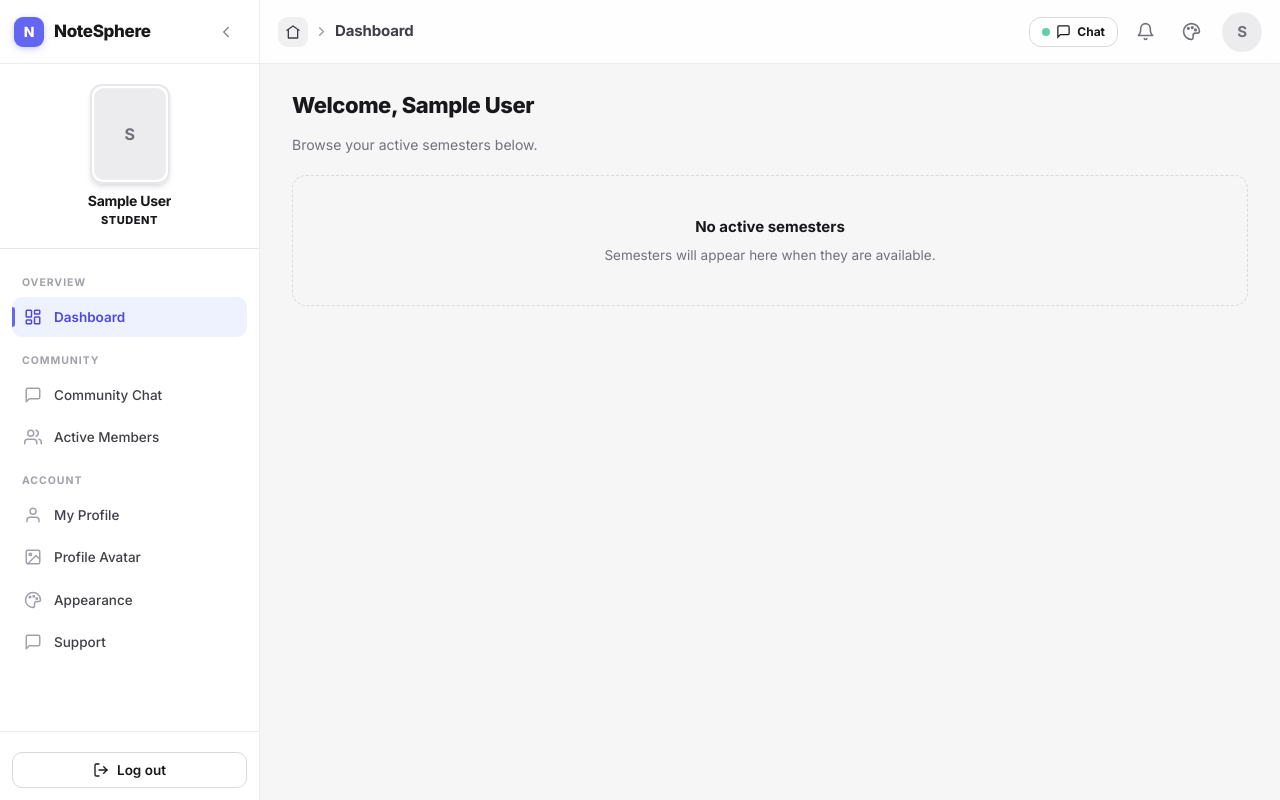
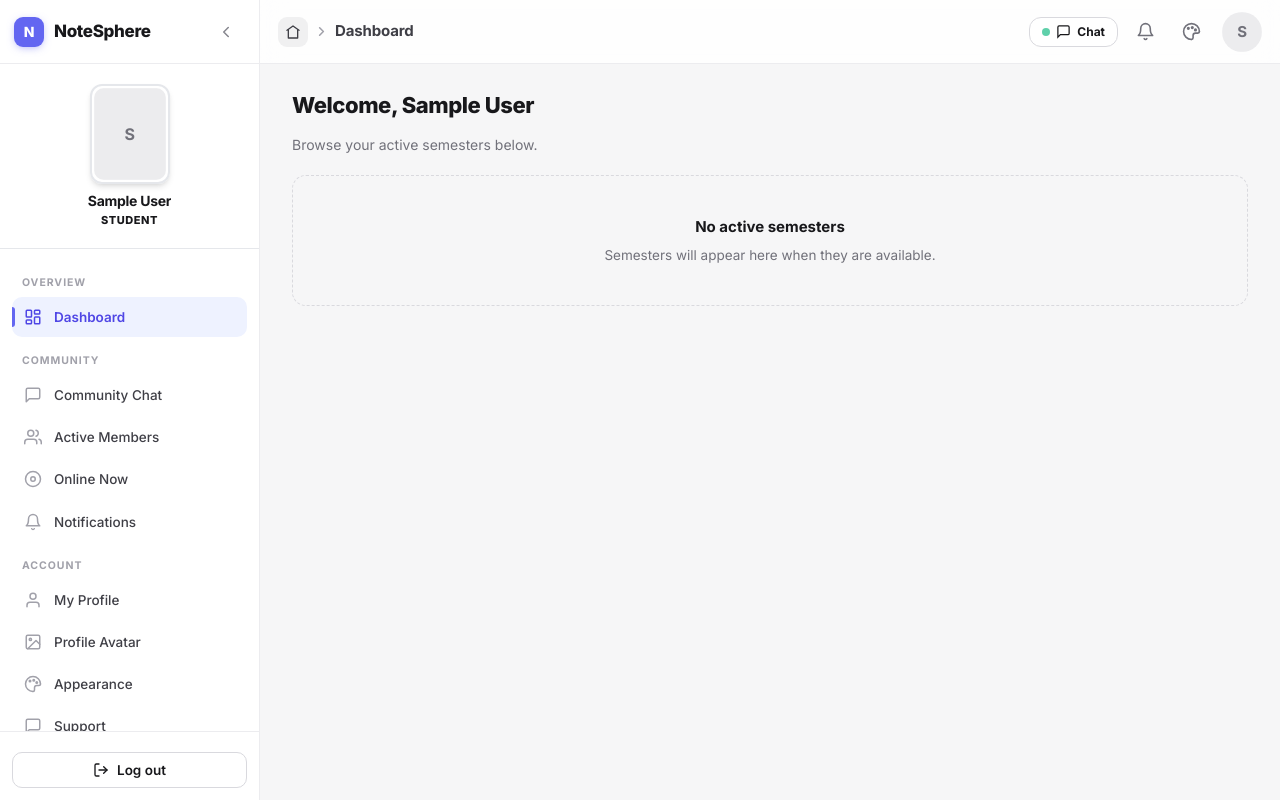
Before and after one commit to ameenul-hashim/notesphere, a Django app: page /dashboard/student/ in a window 1280 px wide. Run offline with Django 5.2, Linux system fonts and the light colour scheme; the visitor is signed in with stand-in values (Sample User, id 1); data comes from the database, SQL or seed files in the repository; data that the repository does not hold is empty; some libraries are stand-ins or nearby versions.

Commit message:
Fix online presence, mobile notifications page, sidebar links, session flush on logout

```diff
--- a/apps/accounts/views.py
+++ b/apps/accounts/views.py
@@ -56,6 +56,7 @@ def login_view(request):
 @login_required
 def logout_view(request):
     if request.method == "POST":
+        request.session.flush()
         logout(request)
         messages.success(request, "You have been logged out.")
     return redirect("accounts:login")
--- a/apps/admins/views.py
+++ b/apps/admins/views.py
@@ -72,6 +72,7 @@ def admin_login(request):
 
 def admin_logout(request):
     if request.method == "POST":
+        request.session.flush()
         logout(request)
         messages.success(request, "You have been logged out.")
     return redirect("admins:admin_login")
--- a/apps/community/urls.py
+++ b/apps/community/urls.py
@@ -11,6 +11,8 @@ urlpatterns = [
     path("chat/post/<int:post_pk>/delete/", views.post_delete, name="post_delete"),
     path("chat/reply/<int:reply_pk>/delete/", views.reply_delete, name="reply_delete"),
     path("notifications/read/<int:notif_pk>/", views.notification_read, name="notification_read"),
+    path("notifications/", views.notifications_page, name="notifications_page"),
+    path("online/", views.online_members_page, name="online_members_page"),
     path("members/", views.active_members_view, name="members"),
     path("online-users/", views.online_users, name="online_users"),
 ]
--- a/apps/community/views.py
+++ b/apps/community/views.py
@@ -92,6 +92,14 @@ def notification_read(request, notif_pk):
     notif.is_read = True
     notif.save(update_fields=["is_read"])
     return redirect(notif.url or "community:chat")
+
+
+@login_required
+def notifications_page(request):
+    """Full-page notifications list (used on mobile instead of bell dropdown)."""
+    notifs = Notification.objects.filter(user=request.user).select_related("sender")[:50]
+    notifs.update(is_read=True)
+    return render(request, "community/notifications.html", {"notifications": notifs})
 
 
 
@@ -238,3 +246,34 @@ def online_users(request):
             "role": u["role"],
         })
     return JsonResponse({"online": result})
+
+
+@login_required
+def online_members_page(request):
+    """Full-page view of currently online members (for mobile sidebar link)."""
+    ACTIVE_THRESHOLD = 120
+    cutoff_epoch = int(time.time()) - ACTIVE_THRESHOLD
+
+    from django.utils import timezone as tz
+
+    sessions = Session.objects.filter(expire_date__gte=tz.now())
+    user_ids = set()
+    for session in sessions:
+        data = session.get_decoded()
+        uid = data.get("_auth_user_id")
+        last_active = data.get("last_active") or 0
+        if uid and int(last_active) >= cutoff_epoch:
+            user_ids.add(int(uid))
+
+    users = User.objects.filter(id__in=user_ids, is_active=True).select_related("avatar")
+    online_list = []
+    for u in users:
+        online_list.append({
+            "id": u.id,
+            "username": u.username,
+            "display_name": format_clean_name(u.full_name),
+            "role": u.role,
+            "avatar_url": u.get_avatar_url(),
+        })
+
+    return render(request, "community/online_members.html", {"online_users": online_list})
--- a/config/activity_middleware.py
+++ b/config/activity_middleware.py
@@ -13,8 +13,10 @@ class ActivityStampMiddleware:
         self.get_response = get_response
 
     def __call__(self, request):
+        response = self.get_response(request)
         if hasattr(request, "user") and request.user.is_authenticated:
             import time
 
             request.session["last_active"] = int(time.time())
-        return self.get_response(request)
+            request.session.save()
+        return response
--- a/templates/_sidebar.html
+++ b/templates/_sidebar.html
@@ -79,6 +79,18 @@
         </svg>
         <span class="nav-label">Active Members</span>
       </a>
+      <a href="{% url 'community:online_members_page' %}" class="nav-link {% if 'online_members' in request.resolver_match.url_name %}active{% endif %}">
+        <svg viewBox="0 0 24 24" fill="none" stroke="currentColor" stroke-width="2" stroke-linecap="round" stroke-linejoin="round">
+          <circle cx="12" cy="12" r="10"/><circle cx="12" cy="12" r="3"/>
+        </svg>
+        <span class="nav-label">Online Now</span>
+      </a>
+      <a href="{% url 'community:notifications_page' %}" class="nav-link {% if 'notifications_page' in request.resolver_match.url_name %}active{% endif %}">
+        <svg viewBox="0 0 24 24" fill="none" stroke="currentColor" stroke-width="2" stroke-linecap="round" stroke-linejoin="round">
+          <path d="M6 8a6 6 0 0 1 12 0c0 7 3 9 3 9H3s3-2 3-9"/><path d="M10.3 21a1.94 1.94 0 0 0 3.4 0"/>
+        </svg>
+        <span class="nav-label">Notifications</span>
+      </a>
 
       <p class="sidebar-section">Settings</p>
       <a href="{% url 'admins:profile' %}" class="nav-link {% if request.resolver_match.url_name == 'profile' %}active{% endif %}">
@@ -121,6 +133,18 @@
           <path d="M17 21v-2a4 4 0 00-4-4H5a4 4 0 00-4 4v2"/><circle cx="9" cy="7" r="4"/><path d="M23 21v-2a4 4 0 00-3-3.87"/><path d="M16 3.13a4 4 0 010 7.75"/>
         </svg>
         <span class="nav-label">Active Members</span>
+      </a>
+      <a href="{% url 'community:online_members_page' %}" class="nav-link {% if 'online_members' in request.resolver_match.url_name %}active{% endif %}">
+        <svg viewBox="0 0 24 24" fill="none" stroke="currentColor" stroke-width="2" stroke-linecap="round" stroke-linejoin="round">
+          <circle cx="12" cy="12" r="10"/><circle cx="12" cy="12" r="3"/>
+        </svg>
+        <span class="nav-label">Online Now</span>
+      </a>
+      <a href="{% url 'community:notifications_page' %}" class="nav-link {% if 'notifications_page' in request.resolver_match.url_name %}active{% endif %}">
+        <svg viewBox="0 0 24 24" fill="none" stroke="currentColor" stroke-width="2" stroke-linecap="round" stroke-linejoin="round">
+          <path d="M6 8a6 6 0 0 1 12 0c0 7 3 9 3 9H3s3-2 3-9"/><path d="M10.3 21a1.94 1.94 0 0 0 3.4 0"/>
+        </svg>
+        <span class="nav-label">Notifications</span>
       </a>
 
       <p class="sidebar-section">Account</p>
--- a/templates/base.html
+++ b/templates/base.html
@@ -73,8 +73,8 @@
             <span class="hidden sm:inline">Chat</span>
           </a>
 
-          {# Notification Bell Menu #}
-          <div class="nav-pop" data-nav-pop>
+          {# Notification Bell Menu — desktop only #}
+          <div class="nav-pop desktop-only" data-nav-pop>
             <button
               type="button"
               class="icon-btn relative"
@@ -123,6 +123,18 @@
               {% endif %}
             </div>
           </div>
+
+          {# Notification link — mobile only, opens full page #}
+          <a href="{% url 'community:notifications_page' %}" class="icon-btn relative mobile-only" aria-label="Notifications">
+            <svg width="19" height="19" viewBox="0 0 24 24" fill="none" stroke="currentColor" stroke-width="2" stroke-linecap="round" stroke-linejoin="round">
+              <path d="M6 8a6 6 0 0 1 12 0c0 7 3 9 3 9H3s3-2 3-9"/><path d="M10.3 21a1.94 1.94 0 0 0 3.4 0"/>
+            </svg>
+            {% if unread_notifications_count > 0 %}
+              <span class="absolute -top-1 -right-1 w-4 h-4 rounded-full bg-danger text-white text-[9px] font-black flex items-center justify-center">
+                {{ unread_notifications_count }}
+              </span>
+            {% endif %}
+          </a>
 
           <span class="desktop-only">{% include "_theme_picker.html" %}</span>
 
```
Also changed, not shown: templates/community/notifications.html (added, +40 -0 lines), templates/community/online_members.html (added, +41 -0 lines).
